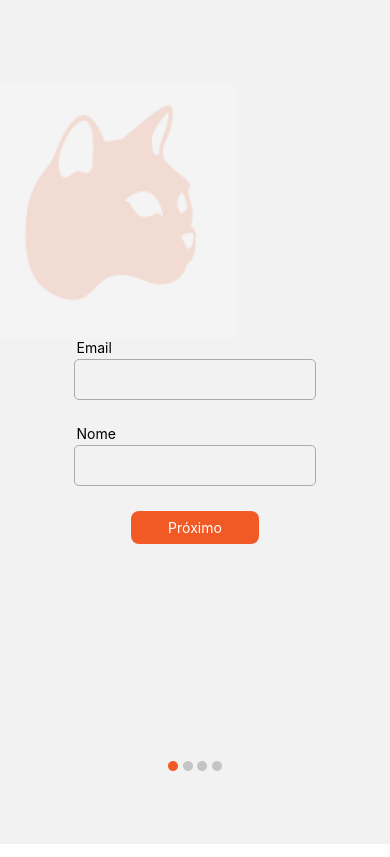
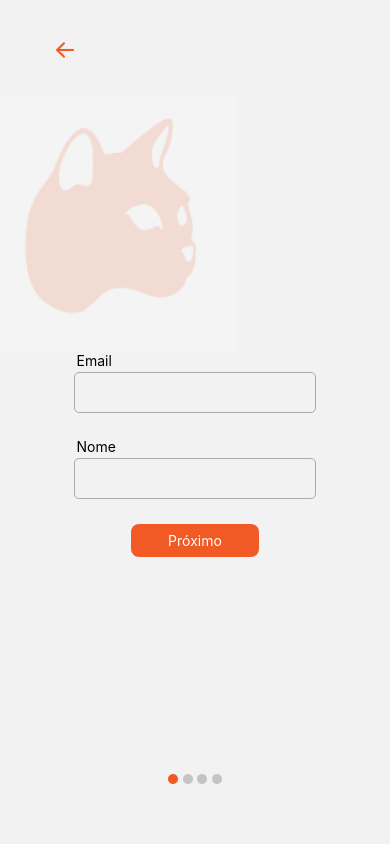
Before and after one commit to UnBArqDsw2021-1/2021.1_G01_Animalesco_FrontEnd, a React Native app: screen /signUp in a window 390 px wide. Built offline with nearby package versions, Linux system fonts and the light colour scheme.

Commit message:
Adição icon de voltar a tela

```diff
--- a/package.json
+++ b/package.json
@@ -8,6 +8,7 @@
     "eject": "expo eject"
   },
   "dependencies": {
+    "@expo/vector-icons": "^12.0.0",
     "@react-navigation/native": "^6.0.2",
     "@react-navigation/stack": "^6.0.7",
     "expo": "~42.0.1",
--- a/src/screens/SignUp/index.js
+++ b/src/screens/SignUp/index.js
@@ -8,7 +8,9 @@ import {
   Text,
   TextInput,
   TouchableOpacity,
+
 } from "react-native";
+import { AntDesign } from '@expo/vector-icons';
 import styles from "./styles.js";
 import colors from "../../../assets/styles/colors";
 
@@ -21,6 +23,14 @@ const SignUp = () => {
 
   return (
     <KeyboardAvoidingView style={styles.page}>
+       <TouchableOpacity>
+      <AntDesign
+            name="arrowleft"
+            size={24}
+            color={colors.primary}
+            style={styles.icon}
+          />
+          </TouchableOpacity>
       {/* Tem que colocar essa imagem para ser o botão de voltar */}
       {/* <TouchableOpacity style={styles.goBackButton}>
         <Image
--- a/src/screens/SignUp/styles.js
+++ b/src/screens/SignUp/styles.js
@@ -74,6 +74,10 @@ const styles = StyleSheet.create({
     alignItems: "center",
     width: "25%",
   },
+  icon: {
+    top: 50,
+    left: -130,
+  },
 });
 
 export default styles;
```
